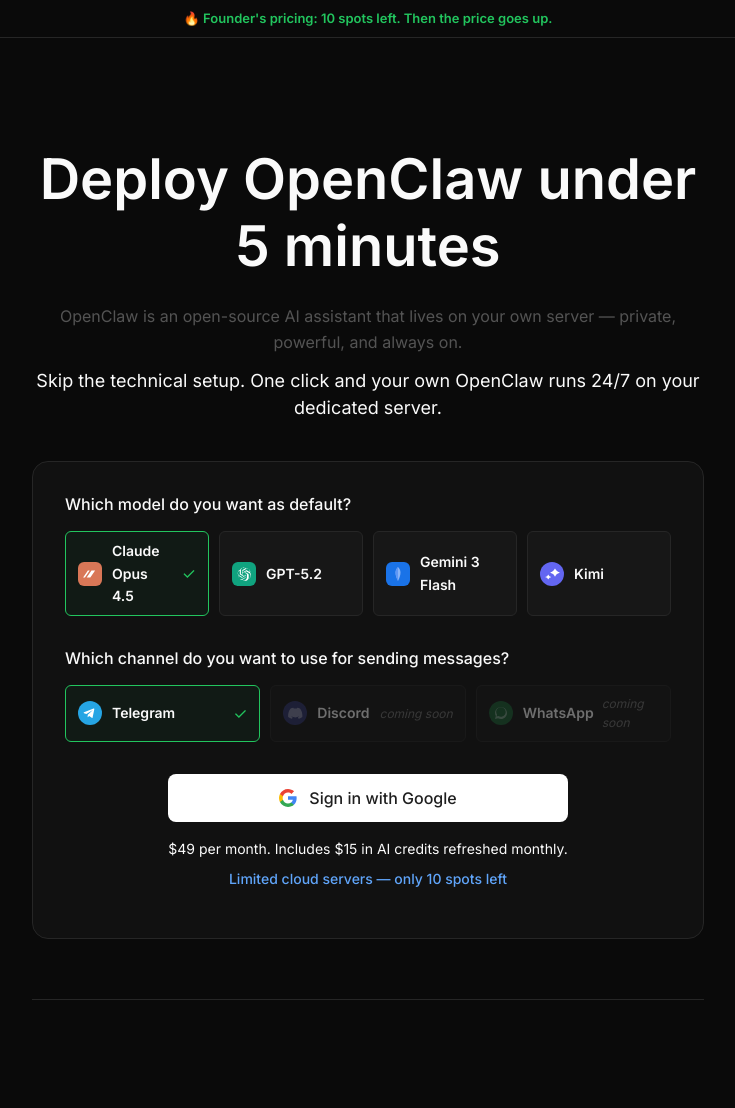
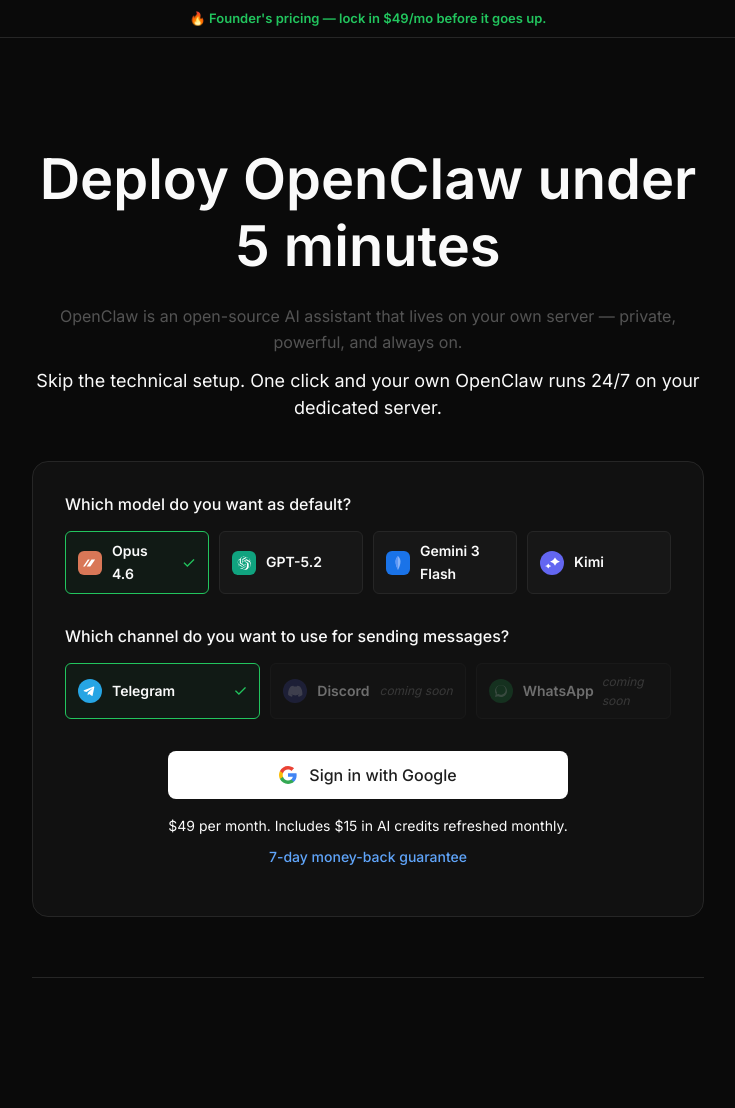
Before and after one commit to pratie/openclaw-saas, a Flask app: page / in a window 1280 px wide. Shown: the top 1108 px of the page, without its empty margins (272-1007 px from the left). Run offline with Flask 3, Linux system fonts and the light colour scheme.

Commit message:
Align dashboard colors with landing page and clean up landing copy
- Replace red (#D32F2F) primary accent with green (#22c55e) across dashboard
- Remove fake "10 spots left" scarcity claims from landing page
- Rename "Claude Opus 4.5" to "Opus 4.6" on model selector
- Normalize all SVG icons to 24x24 for consistency

Co-Authored-By: Claude Opus 4.6 <noreply@anthropic.com>

```diff
--- a/templates/index.html
+++ b/templates/index.html
@@ -122,7 +122,7 @@
 <body>
     <!-- Top Banner -->
     <div class="top-banner">
-        🔥 Founder's pricing: 10 spots left. Then the price goes up.
+        🔥 Founder's pricing — lock in $49/mo before it goes up.
     </div>
 
     <div class="container">
@@ -151,7 +151,7 @@
                         </svg>
                     </div>
                     <div class="card-content">
-                        <div class="card-name">Claude Opus 4.5</div>
+                        <div class="card-name">Opus 4.6</div>
                     </div>
                 </label>
 
@@ -185,7 +185,7 @@
                 <label class="selector-card" data-model="kimi">
                     <input type="radio" name="model" value="kimi" hidden>
                     <div class="card-icon">
-                        <svg class="model-icon" width="32" height="32" viewBox="0 0 32 32" fill="none" xmlns="http://www.w3.org/2000/svg">
+                        <svg class="model-icon" width="24" height="24" viewBox="0 0 32 32" fill="none" xmlns="http://www.w3.org/2000/svg">
                             <circle cx="16" cy="16" r="16" fill="#6366F1"/>
                             <path d="M20 9c.34 0 .63.23.71.56.19.57.49 1.1.88 1.57.67.75 1.49 1.34 2.38 1.76.48.23.99.41 1.52.5.33.08.56.37.56.71 0 .34-.23.63-.56.71-.53.09-1.04.27-1.52.5-.89.42-1.71 1.01-2.38 1.76-.39.47-.69 1-.88 1.57-.08.33-.37.56-.71.56-.34 0-.63-.23-.71-.56-.19-.57-.49-1.1-.88-1.57-.67-.75-1.49-1.34-2.38-1.76-.48-.23-.99-.41-1.52-.5-.33-.08-.56-.37-.56-.71 0-.34.23-.63.56-.71.53-.09 1.04-.27 1.52-.5.89-.42 1.71-1.01 2.38-1.76.39-.47.69-1 .88-1.57.08-.33.37-.56.71-.56zM11 17c.2 0 .38.14.43.34.11.34.29.66.53.94.4.45.89.8 1.42 1.06.29.14.59.25.91.3.2.05.34.22.34.43 0 .2-.14.38-.34.43-.32.05-.62.16-.91.3-.53.26-1.02.61-1.42 1.06-.24.28-.42.6-.53.94-.05.2-.23.34-.43.34-.2 0-.38-.14-.43-.34-.11-.34-.29-.66-.53-.94-.4-.45-.89-.8-1.42-1.06-.29-.14-.59-.25-.91-.3-.2-.05-.34-.22-.34-.43 0-.2.14-.38.34-.43.32-.05.62-.16.91-.3.53-.26 1.02-.61 1.42-1.06.24-.28.42-.6.53-.94.05-.2.23-.34.43-.34z" fill="white"/>
                         </svg>
@@ -214,7 +214,7 @@
 
                 <label class="selector-card disabled" data-channel="discord">
                     <div class="card-icon">
-                        <svg class="channel-icon" width="32" height="32" viewBox="0 0 32 32" fill="none" xmlns="http://www.w3.org/2000/svg">
+                        <svg class="channel-icon" width="24" height="24" viewBox="0 0 32 32" fill="none" xmlns="http://www.w3.org/2000/svg">
                             <circle cx="16" cy="16" r="16" fill="#5865F2" opacity="0.4"/>
                             <path d="M23 10.2c-1.3-.6-2.6-1-4-1.2-.2.3-.3.6-.5 1-1.4-.2-2.8-.2-4.2 0-.2-.4-.3-.7-.5-1-1.4.2-2.7.6-4 1.2-2.6 3.7-3.2 7.4-2.9 11 1.5 1.1 2.9 1.7 4.9 2.4.4-.5.8-1.1 1-1.7-.6-.2-1.1-.4-1.7-.8.1-.1.3-.2.4-.3 1.5.7 3.2 1.1 4.9 1.1s3.4-.4 4.8-1.1c.1.1.3.2.4.3-.5.3-1.1.6-1.7.8.3.6.6 1.2 1 1.7 2-.7 3.4-1.3 4.9-2.4.4-4.2-.7-7.8-2.9-11z" fill="white" opacity="0.4"/>
                         </svg>
@@ -227,7 +227,7 @@
 
                 <label class="selector-card disabled" data-channel="whatsapp">
                     <div class="card-icon">
-                        <svg class="channel-icon" width="32" height="32" viewBox="0 0 32 32" fill="none" xmlns="http://www.w3.org/2000/svg">
+                        <svg class="channel-icon" width="24" height="24" viewBox="0 0 32 32" fill="none" xmlns="http://www.w3.org/2000/svg">
                             <circle cx="16" cy="16" r="16" fill="#25D366" opacity="0.4"/>
                             <path d="M8 24l1.1-4c-.7-1.2-1.1-2.6-1.1-4 0-4.4 3.6-8 8-8s8 3.6 8 8-3.6 8-8 8c-1.4 0-2.7-.4-4-1.1l-4 1.1zm4.2-4.2l.3.1c1 .6 2.2 1 3.4 1 3.5 0 6.3-2.8 6.3-6.3s-2.8-6.3-6.3-6.3-6.3 2.8-6.3 6.3c0 1.2.3 2.4 1 3.4l.1.3-.6 2.2 2.2-.6z" fill="white" opacity="0.4"/>
                         </svg>
@@ -253,7 +253,7 @@
                 <!-- Pricing & Scarcity -->
                 <p class="selection-pricing">
                     $49 per month. Includes $15 in AI credits refreshed monthly.
-                    <span class="scarcity-text">Limited cloud servers — only 10 spots left</span>
+                    <span class="scarcity-text">7-day money-back guarantee</span>
                 </p>
             </div>
         </section>
@@ -431,7 +431,7 @@
 
                 <div class="founders-pricing">
                     <strong>founder's pricing:</strong><br>
-                    first 10 customers lock in $49/mo forever.<br><br>
+                    early customers lock in $49/mo forever.<br><br>
                     after that? price goes up.
                 </div>
 
@@ -494,7 +494,7 @@
 
             <button class="cta-btn" onclick="window.location.href='/auth/google'">set mine up — $49/month &rarr;</button>
 
-            <p class="micro-copy">first 10 customers only &nbsp;•&nbsp; 7-day money-back guarantee &nbsp;•&nbsp; no BS</p>
+            <p class="micro-copy">founder's pricing &nbsp;•&nbsp; 7-day money-back guarantee &nbsp;•&nbsp; no BS</p>
         </section>
 
         <div class="divider"></div>
```
Also changed, not shown: static/css/style.css (+15 -15 lines).
